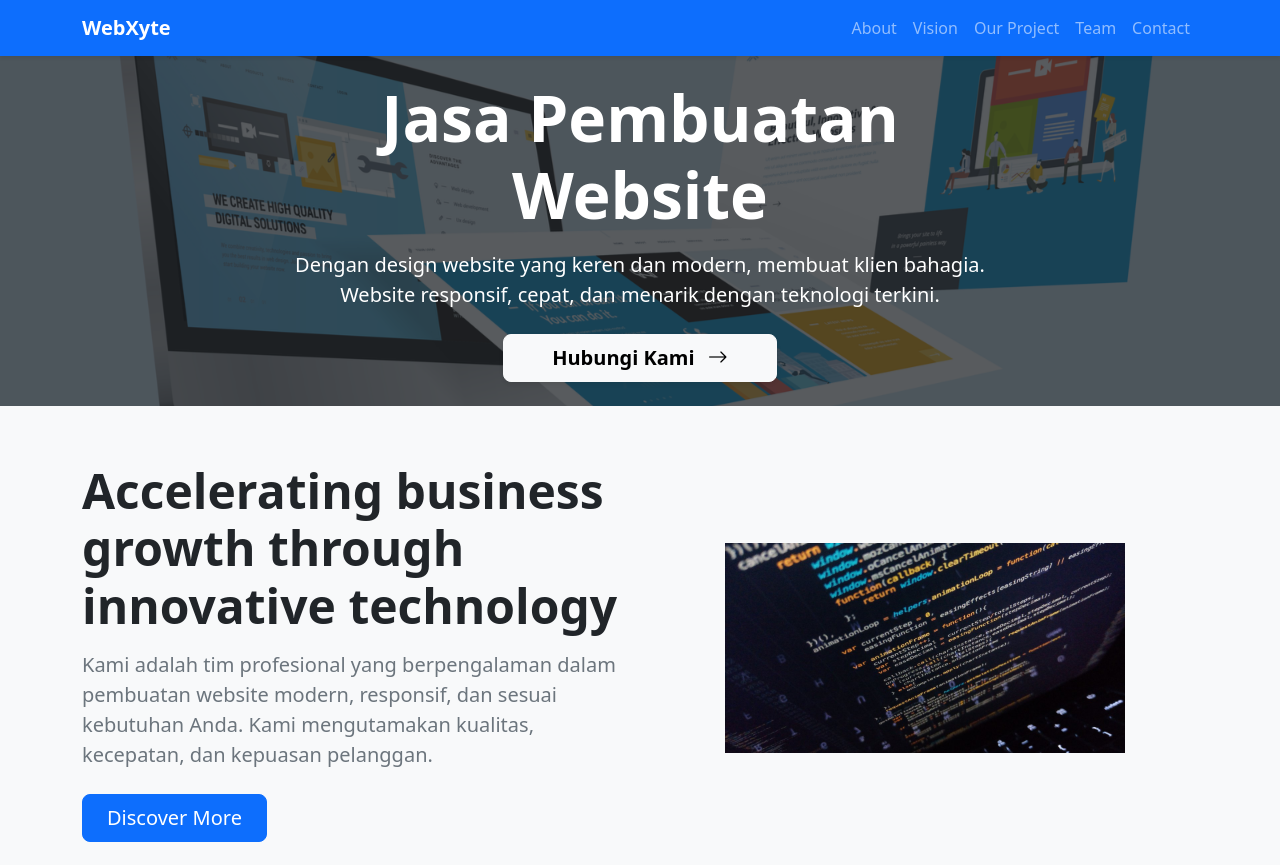
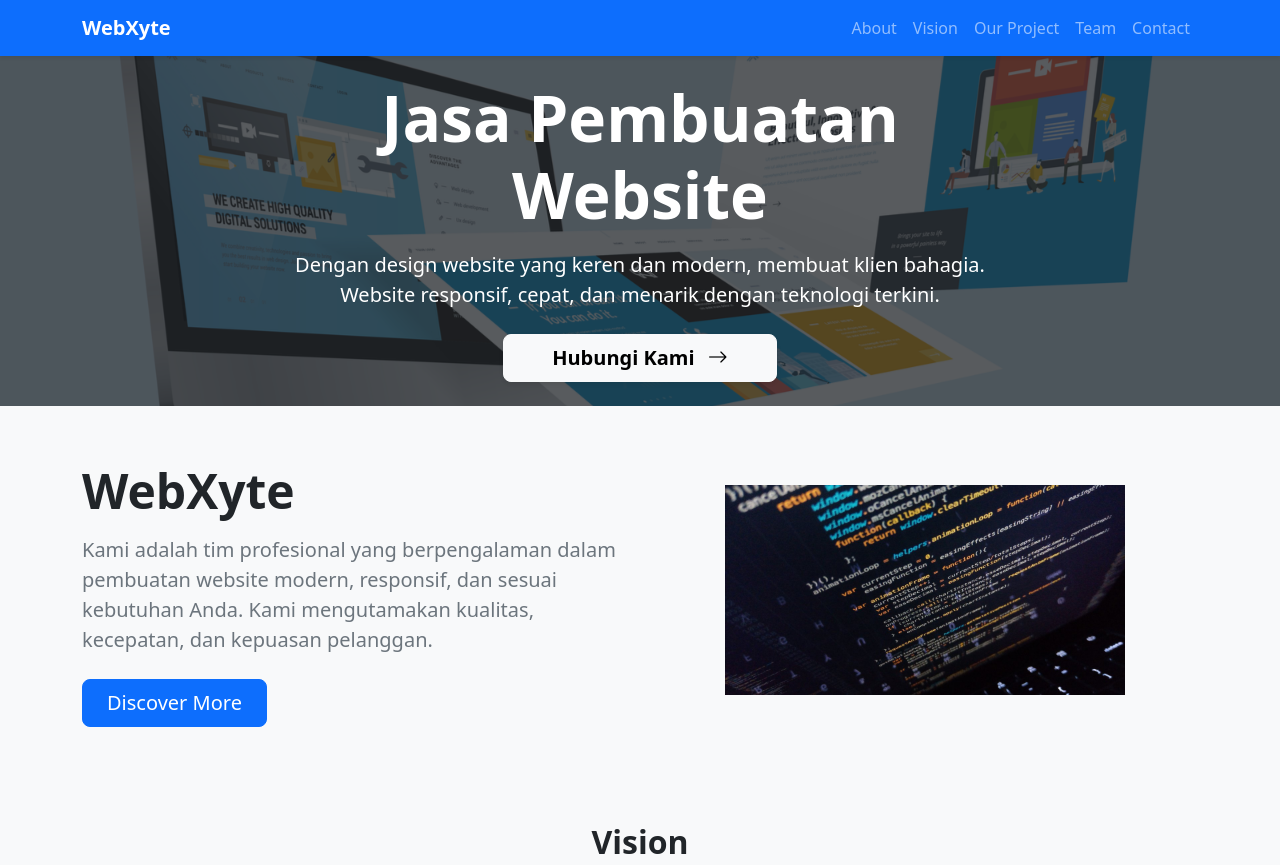
Before and after one commit to Kaskiskus872/WebXyte, a plain HTML site: page index.html in a window 1280 px wide. Shown: the top 865 px of the page. Drawn offline with nearby package versions, Linux system fonts and the light colour scheme.

Commit message:
`Update index.html: change heading text from "Accelerating business growth through innovative technology" to "WebXyte"`

```diff
--- a/index.html
+++ b/index.html
@@ -44,7 +44,7 @@
       <div class="container">
         <div class="row align-items-center flex-lg-row flex-column-reverse">
           <div class="col-lg-6 mt-4 mt-lg-0">
-            <h2 class="display-5 fw-bold mb-3 mt-2">Accelerating business growth through innovative technology</h2>
+            <h2 class="display-5 fw-bold mb-3 mt-2">WebXyte</h2>
             <p class="lead text-secondary mb-4">Kami adalah tim profesional yang berpengalaman dalam pembuatan website modern, responsif, dan sesuai kebutuhan Anda. Kami mengutamakan kualitas, kecepatan, dan kepuasan pelanggan.</p>
             <a href="#contact" class="btn btn-primary btn-lg px-4">Discover More</a>
           </div>
```
